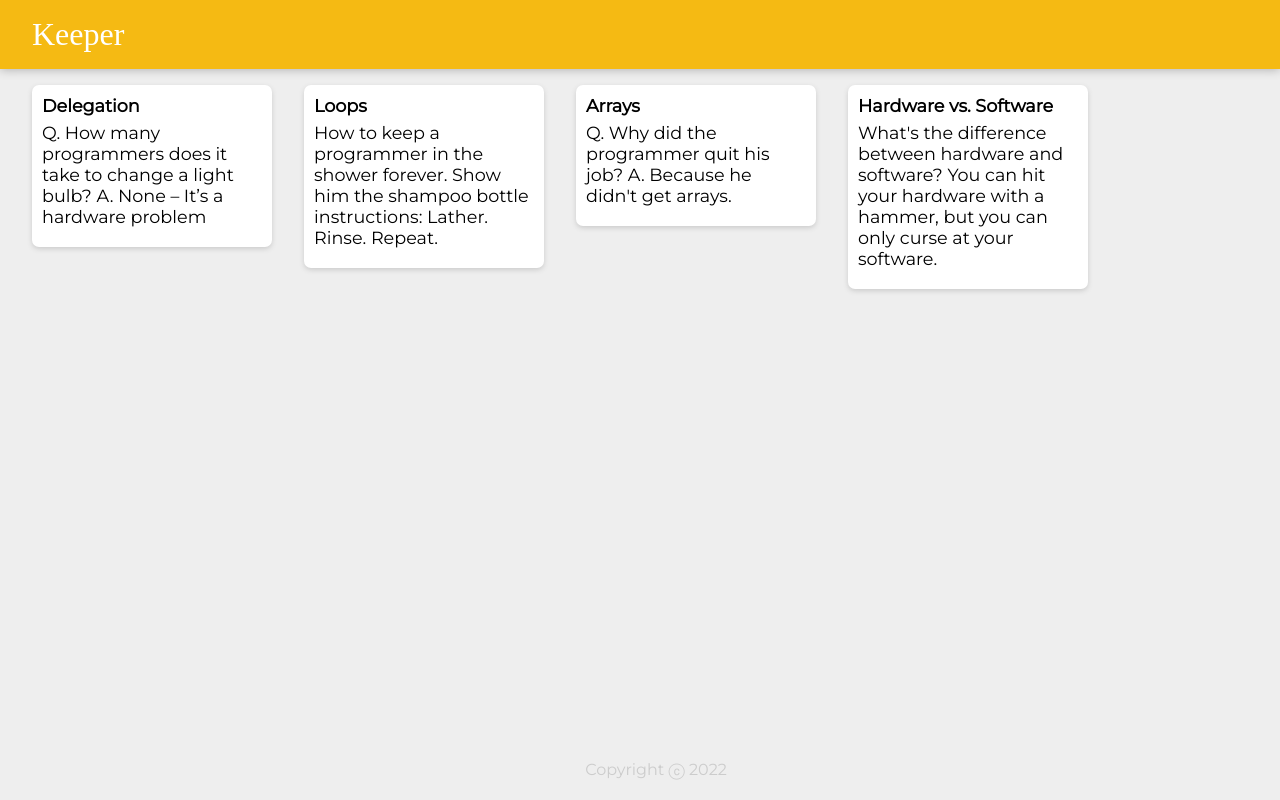
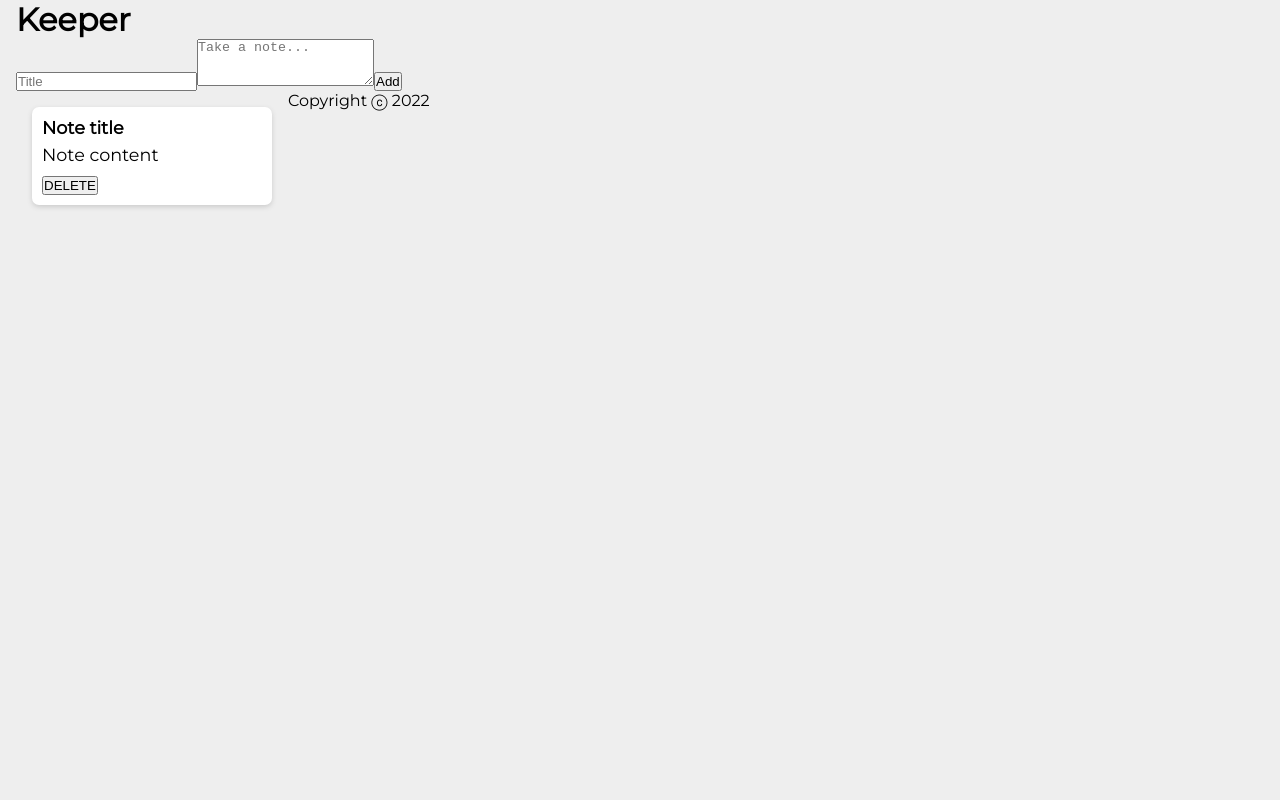
Before and after one commit to cekstedt/LAB-Keeper-App, a React (Create React App) app: page / in a window 1280 px wide. Built offline with nearby package versions, Linux system fonts and the light colour scheme; a web font is replaced by a local one.

Commit message:
Challenge part 3 starting files.

```diff
--- a/src/components/App.jsx
+++ b/src/components/App.jsx
@@ -1,18 +1,15 @@
 import React from "react";
 import Header from "./Header";
+import Footer from "./Footer";
 import Note from "./Note";
-import Footer from "./Footer";
-import notes from "../notes";
+import CreateArea from "./CreateArea";
 
 function App() {
   return (
     <div>
       <Header />
-      {notes.map(note => {
-        return (
-          <Note key={note.key} title={note.title} content={note.content} />
-        );
-      })}
+      <CreateArea />
+      <Note key={1} title="Note title" content="Note content" />
       <Footer />
     </div>
   );
--- /dev/null
+++ b/src/components/CreateArea.jsx
@@ -0,0 +1,15 @@
+import React from "react";
+
+function CreateArea() {
+  return (
+    <div>
+      <form>
+        <input name="title" placeholder="Title" />
+        <textarea name="content" placeholder="Take a note..." rows="3" />
+        <button>Add</button>
+      </form>
+    </div>
+  );
+}
+
+export default CreateArea;
--- a/src/components/Footer.jsx
+++ b/src/components/Footer.jsx
@@ -1,13 +1,11 @@
 import React from "react";
 
 function Footer() {
-  const today = new Date();
-  const year = today.getFullYear();
-
+  const year = new Date().getFullYear();
   return (
-    <div className="footer">
+    <footer>
       <p>Copyright ⓒ {year}</p>
-    </div>
+    </footer>
   );
 }
 
--- a/src/components/Header.jsx
+++ b/src/components/Header.jsx
@@ -2,9 +2,9 @@
 
 function Header() {
   return (
-    <div className="header">
+    <header>
       <h1>Keeper</h1>
-    </div>
+    </header>
   );
 }
 
--- a/src/components/Note.jsx
+++ b/src/components/Note.jsx
@@ -5,6 +5,7 @@
     <div className="note">
       <h1>{props.title}</h1>
       <p>{props.content}</p>
+      <button>DELETE</button>
     </div>
   );
 }
--- a/src/notes.js
+++ /dev/null
@@ -1,28 +0,0 @@
-const notes = [
-  {
-    key: 1,
-    title: "Delegation",
-    content:
-      "Q. How many programmers does it take to change a light bulb? A. None – It’s a hardware problem"
-  },
-  {
-    key: 2,
-    title: "Loops",
-    content:
-      "How to keep a programmer in the shower forever. Show him the shampoo bottle instructions: Lather. Rinse. Repeat."
-  },
-  {
-    key: 3,
-    title: "Arrays",
-    content:
-      "Q. Why did the programmer quit his job? A. Because he didn't get arrays."
-  },
-  {
-    key: 4,
-    title: "Hardware vs. Software",
-    content:
-      "What's the difference between hardware and software? You can hit your hardware with a hammer, but you can only curse at your software."
-  }
-];
-
-export default notes;
```
Also changed, not shown: src/index.js (+15 -0 lines).
